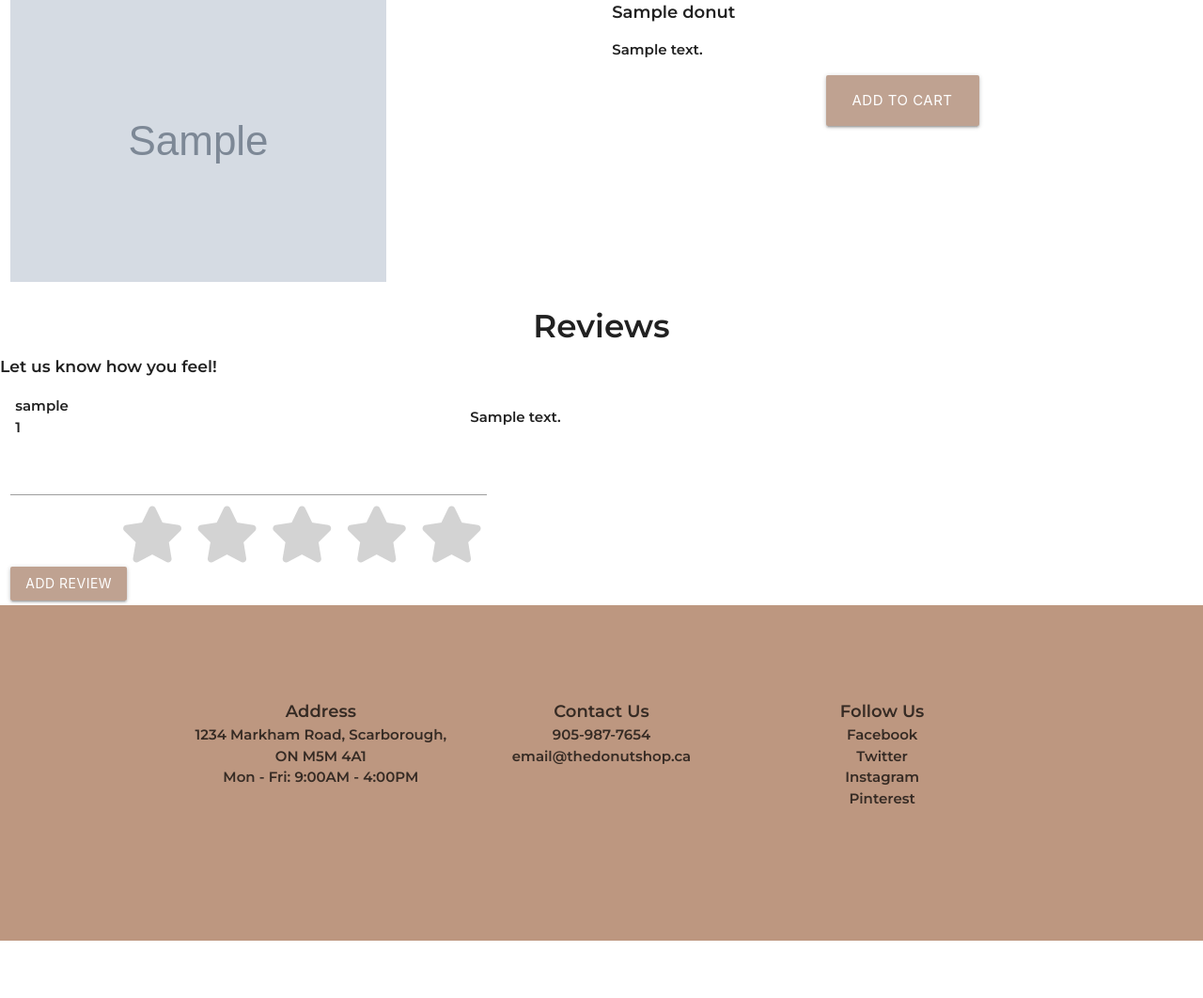
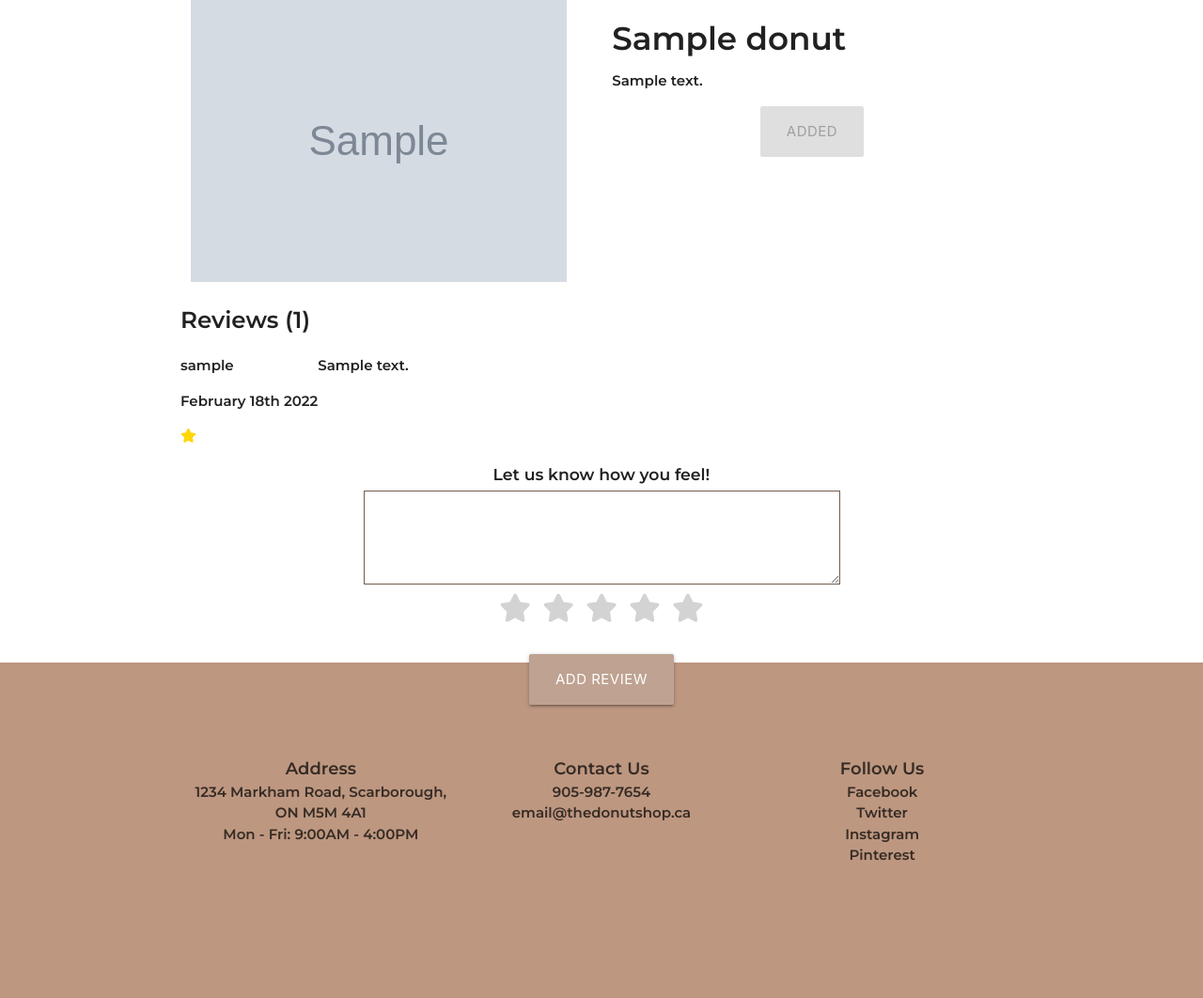
Before and after one commit to janusshanp/donut_shop, a Django app: page /shop/1/ in a window 1280 px wide. Shown: the part 180-1242 px from the top of the page at 94% size. Before the commit the page ends 1181 px from the top, so only its background shows below. Run offline with Django 4.2, Linux system fonts and the light colour scheme; tables that the repository leaves empty hold one stand-in row (values such as "Sample post"); grey boxes marked "Sample" are stand-in pictures; some libraries are stand-ins or nearby versions.

Commit message:
detail styling

```diff
--- a/main_app/static/main_app/css/style.css
+++ b/main_app/static/main_app/css/style.css
@@ -121,7 +121,7 @@ input::-webkit-inner-spin-button {
 }
 
 .star-wrapper div {
-	font-size: 4em;
+	font-size: 2em;
 	color: lightgrey;
 	text-decoration: none;
 	transition: all 0.5s;
@@ -157,3 +157,20 @@ input::-webkit-inner-spin-button {
 button, .btn, .btn-large {
 	background-color: #BFA291 !important;
 }
+
+.review-container{
+	display: flex;
+}
+
+.rstars {
+	color:gold;
+}
+
+#review-content {
+	border: 1px solid #735C4F;
+	height: 100px;
+}
+
+.review-input {
+	margin: 2em;
+}
--- a/main_app/templates/donuts/detail.html
+++ b/main_app/templates/donuts/detail.html
@@ -1,38 +1,78 @@
 {% extends 'base.html' %} {% block content %}
 {% load static %}
-
+<div class="container">
 	<div class="row">
 		<div class="col s12 m6">
-		<img class="responsive-img" src="{% static donut.image %}" />
+			<img class="responsive-img dimage" src="{% static donut.image %}"/>
 		</div>
 		<div class="col s12 m6">
-		<span>{{ donut.name }}</span>
+			<h4 class="left-align">{{ donut.name }}</h4>
 				<p>{{ donut.description }}</p>
 				<form class="center-align" action="{% url 'add_cart' donut.id %}" method="post">
 					{% csrf_token %}
+					{% if added %}
+						<input type="submit" class="btn-large" value="Added" disabled/>
+					{% else %}
 					<input type="submit" class="btn-large" value="Add to Cart" />
+					{% endif %}
 				</form>
 		</div>
 	</div>
 
 	<div class="row">
-	<h4>Reviews</h4>
-	<h6>Let us know how you feel!</h6>
-	<div class="col s12">
-		<table>
-			<tr>
+		<h5 id="review-heading" class="left-align">Reviews ({{ donut.review_set.all | length }})</h5>
 			{% for review in donut.review_set.all %}
-				<td>{{review.user}}<br>{{review.rating}}</td>
-				<td>{{review.content}}</td>
-			</tr>
+				<div class="review-container">
+					<div>
+						<p>{{review.user}}</p>
+						<p>February 18th 2022</p>
+						<div>
+							{% if review.rating == '5' %}
+								<div class="left-align wrapper">
+									<div class="rstars fas fa-star"></div>
+									<div class="rstars fas fa-star"></div>
+									<div class="rstars fas fa-star"></div>
+									<div class="rstars fas fa-star"></div>
+									<div class="rstars fas fa-star"></div>
+								</div>
+							{% elif review.rating == '4' %}
+								<div class="left-align wrapper">
+									<div class="rstars fas fa-star"></div>
+									<div class="rstars fas fa-star"></div>
+									<div class="rstars fas fa-star"></div>
+									<div class="rstars fas fa-star"></div>
+								</div>
+							{% elif review.rating == '3' %}
+								<div class="left-align wrapper">
+									<div class="rstars fas fa-star"></div>
+									<div class="rstars fas fa-star"></div>
+									<div class="rstars fas fa-star"></div>
+								</div>
+							{% elif review.rating == '2' %}
+								<div class="left-align wrapper">
+									<div class="rstars fas fa-star"></div>
+									<div class="rstars fas fa-star"></div>
+								</div>
+							{% elif review.rating == '1' %}
+								<div class="left-align wrapper">
+									<div class="rstars fas fa-star"></div>
+								</div>
+							{% endif %}
+						</div>
+					</div>
+					<div>
+						<p>{{review.content}}</p>
+					</div>
+				</div>
 				{% endfor %}
-		</table>
 	</div>
-	<div class="col s12">
-		<form class="review-form" action="{% url 'add_review' donut.id %}" method="post">
+
+	<div class="row">
+		<h6 class="center-align">Let us know how you feel!</h6>
+		<form class="review-form row" action="{% url 'add_review' donut.id %}" method="post">
 			{% csrf_token %}
-			<input type="text" name="review_text" />
-			<div class="star-wrapper">
+			<textarea id="review-content" type="text" name="review_text"></textarea>
+			<div class="center-align star-wrapper">
 				<div class="fas fa-star s1 star"></div>
 				<div class="fas fa-star s2 star"></div>
 				<div class="fas fa-star s3 star"></div>
@@ -40,10 +80,13 @@
 				<div class="fas fa-star s5 star"></div>
 				<input type="hidden" id="rating" name="rating"/>
 			</div>
-			<button type="submit" class="btn">Add Review</button>
+			<div class="center-align">
+				<button type="submit" class="review-input btn-large">Add Review</button>
+			</div>
 		</form>
 	</div>
 </div>
+
 
 <script src="https://kit.fontawesome.com/5ea815c1d0.js"></script>
 <script>
--- a/main_app/views.py
+++ b/main_app/views.py
@@ -143,7 +143,13 @@ def donuts_index(request):
 
 def donut_detail(request, donut_id):
     donut = Donut.objects.get(id=donut_id)
-    return render(request, 'donuts/detail.html',{'donut': donut})
+    added = False
+    try:
+        if Cart.objects.get(donuts = donut):
+            added = True
+    except:
+        print('error')
+    return render(request, 'donuts/detail.html',{'donut': donut, 'added': added})
 
 @login_required
 def add_donut_cart(request, donut_id):
@@ -166,7 +172,7 @@ def add_review(request, donut_id):
     print(request.POST)
     Review.objects.create(
         content= request.POST['review_text'],
-        rating= request.POST['rating'],
+        rating= request.POST['rating'] if request.POST['rating'] else 5,
         donuts=donuts,
         user=request.user)
     return redirect('detail', donut_id=donut_id)
```
Lines whose indentation alone changed are shown as unchanged.
